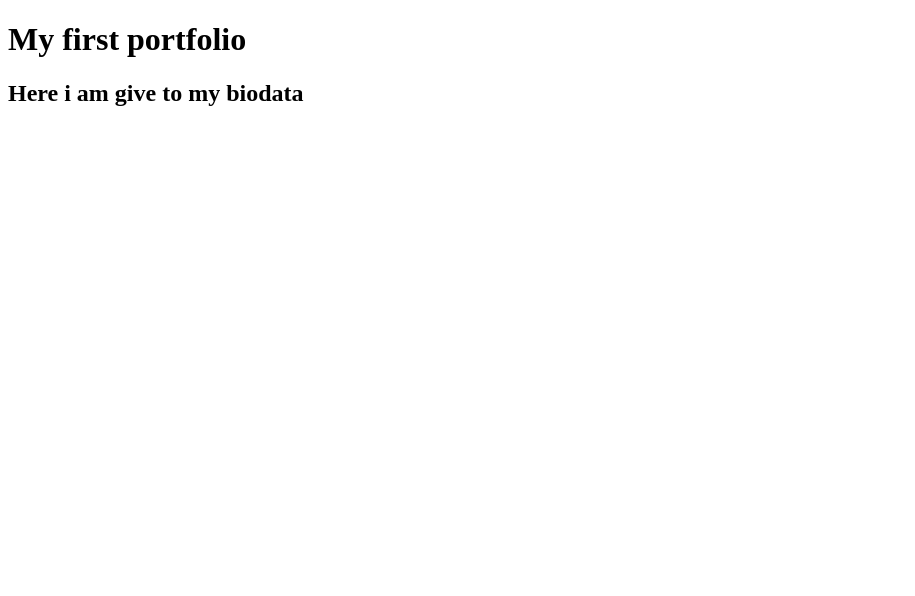
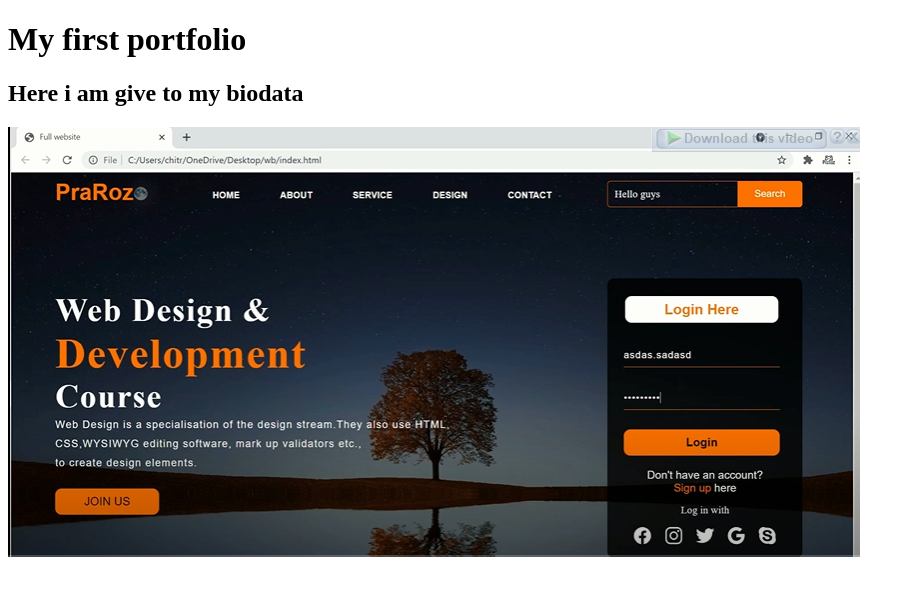
Before and after one commit to mdimransorker/first-portfolio, a plain HTML site: page index.html in a window 1280 px wide. Shown: the whole page, without its empty margins (0-915 px from the left). Drawn offline with Linux system fonts and the light colour scheme.

Commit message:
Picture added

```diff
--- a/index.html
+++ b/index.html
@@ -9,5 +9,6 @@
 <body>
  <h1> My first portfolio</h1>
  <h2> Here i am give to my biodata </h2>
+ <img src="Website demo.PNG" alt="">
 </body>
 </html>
```
Also changed, not shown: Website demo.PNG (added).
